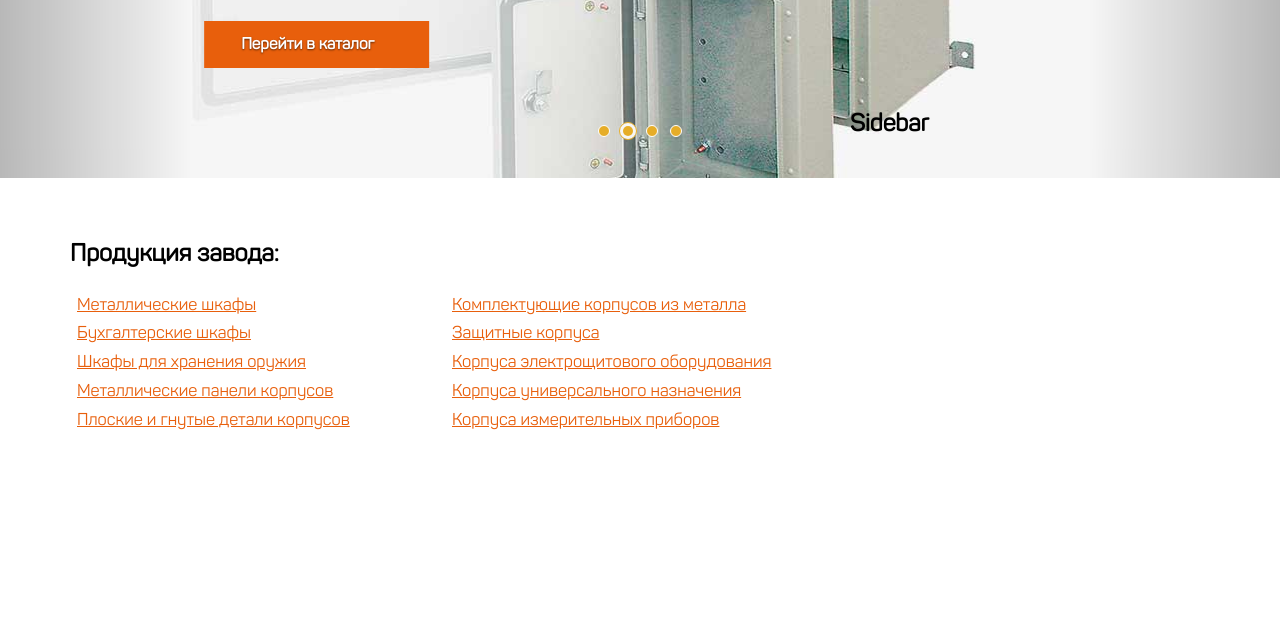
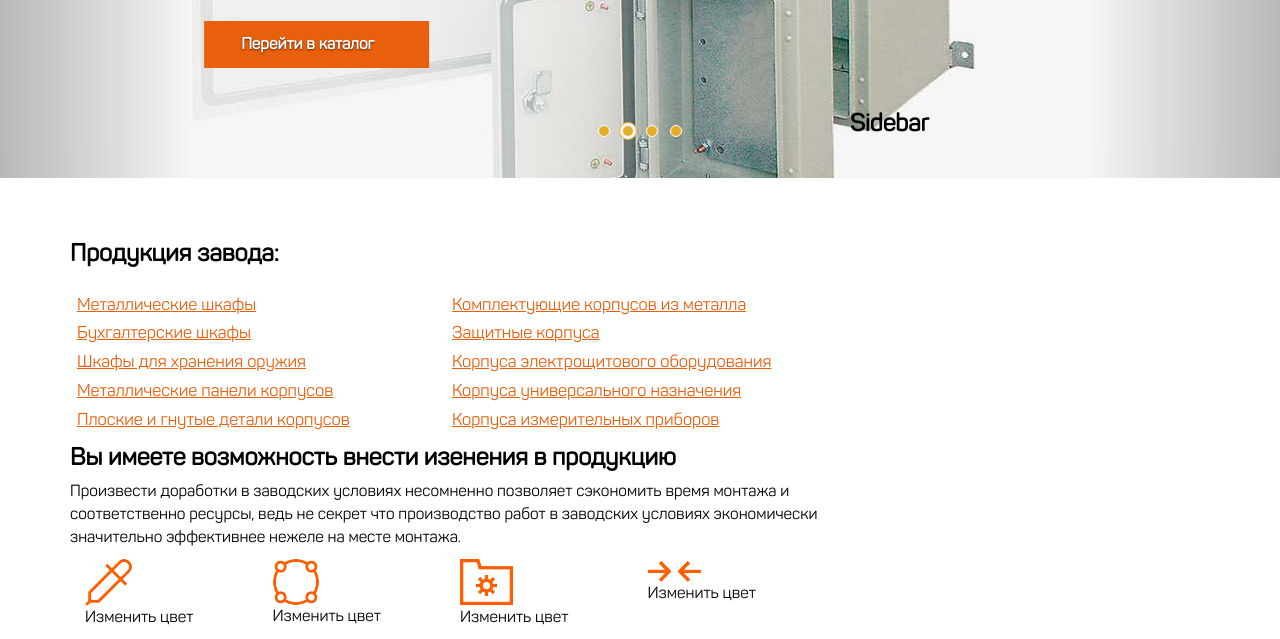
Before and after one commit to romaaverkin/technobox, a plain HTML site: page index.html in a window 1280 px wide. Shown: the part 549-1188 px from the top of the page. Before the commit the page ends 993 px from the top, so only its background shows below. Drawn offline with nearby package versions, Linux system fonts and the light colour scheme.

Commit message:
Сверстал блок с уведомлением о возможности внести изменения (без стилей)

```diff
--- a/css/mysass.scss
+++ b/css/mysass.scss
@@ -225,7 +225,7 @@ header{
     .row{
       .col-md-8{
         margin-top: 130px;
-        .content{
+        .list-products{
           h3{
             padding-bottom: 13px;
           }
--- a/index.html
+++ b/index.html
@@ -161,7 +161,7 @@
             <div class="container">
                 <div class="row">
                     <div class="col-md-8">
-                        <div class="content">
+                        <div class="list-products">
                             <h3>Продукция завода:</h3>
                             <div class="products-row">
                                 <div class="col-sm-6">
@@ -187,7 +187,37 @@
                                     </div><!--./product-->
                                 </div>
                             </div><!--./products-row-->
-                        </div><!--./content-->
+                        </div><!--./list-products-->
+                        <div class="modifying">
+                            <h3>Вы имеете возможность внести изенения в продукцию</h3>
+                            <p>Произвести доработки в заводских условиях несомненно позволяет сэкономить время монтажа и соответственно ресурсы, ведь не секрет что производство работ в заводских условиях экономически значительно эффективнее нежеле на месте монтажа.</p>
+                            <div class="modifying-row">
+                                <div class="col-sm-3">
+                                    <div class="modifying">
+                                        <img src="img/pippete.png">
+                                        <p>Изменить цвет</p>
+                                    </div>
+                                </div>
+                                <div class="col-sm-3">
+                                    <div class="modifying">
+                                        <img src="img/openings.png">
+                                        <p>Изменить цвет</p>
+                                    </div>
+                                </div>
+                                <div class="col-sm-3">
+                                    <div class="modifying">
+                                        <img src="img/square.png">
+                                        <p>Изменить цвет</p>
+                                    </div>
+                                </div>
+                                <div class="col-sm-3">
+                                    <div class="modifying">
+                                        <img src="img/arrows.png">
+                                        <p>Изменить цвет</p>
+                                    </div>
+                                </div>
+                            </div>
+                        </div>
                     </div>
                     <div class="col-md-4">
                         <div class="sidebar">
```
Also changed, not shown: css/mysass.css, img/angle-bottom.png (added), img/angle-top.png (added), img/arrows.png (added), img/openings.png (added), img/pippete.png (added), img/square.png (added), img/technobox.jpg (added), 1 other file.
